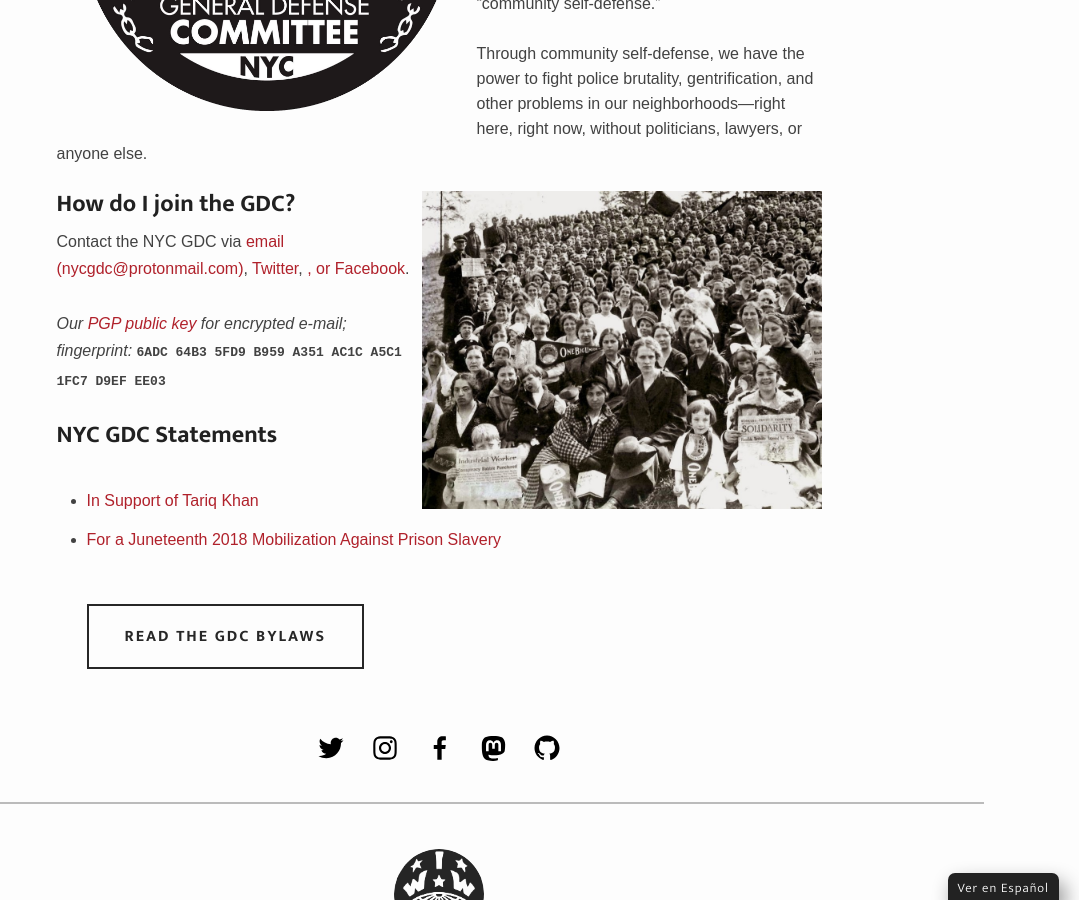
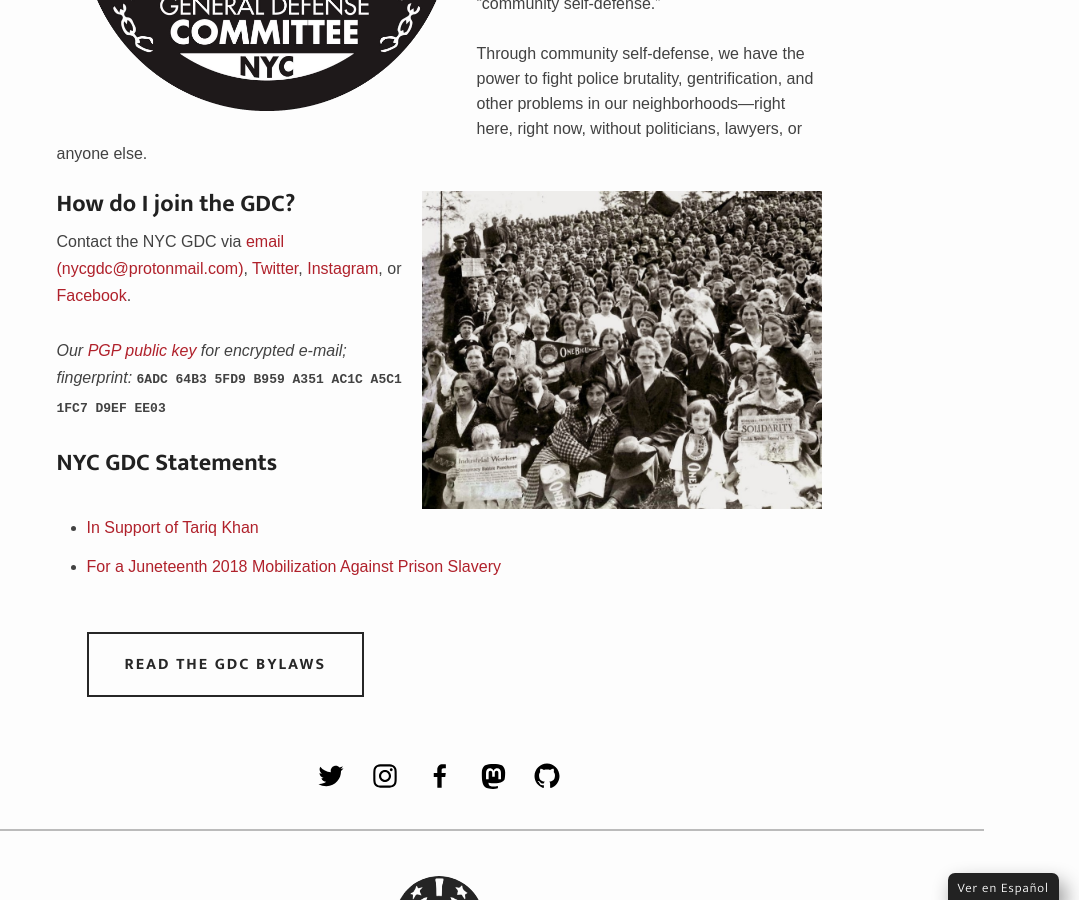
Before and after one commit to IWW-NYC-GMB/iww.nyc, a Jekyll site: the page built from gdc.html, in a window 1280 px wide and 900 px high, scrolled down 1154 px. Shown: the whole window, without its empty margins (201-1280 px from the left). Built offline with Jekyll 4.4.1, drawn with Linux system fonts in a browser that asks for light colours; some web fonts are replaced.

Commit message:
Update gdc.html

```diff
--- a/gdc.html
+++ b/gdc.html
@@ -19,7 +19,7 @@ Through community self-defense, we have the power to fight police brutality, gen
 <img src="{{ site.baseurl }}/assets/everett.jpg" style="float:right;max-width:400px;margin-bottom:10px;margin-left:10px;" class="about-image" alt="Memorial services for the Everett victims at Mt. Pleasant Cemetery, May 1, 1917">
 
 <h2>How do I join the GDC?</h2>
-Contact the NYC GDC via <a href="mailto:nycgdc@protonmail.com">email (nycgdc@protonmail.com)</a>, <a href="https://twitter.com/nycgdc">Twitter</a>, <a href="https://instagram.com/nycgdc"Instagram</a>, or <a href="https://facebook.com/nycgdc">Facebook</a>.<br>
+Contact the NYC GDC via <a href="mailto:nycgdc@protonmail.com">email (nycgdc@protonmail.com)</a>, <a href="https://twitter.com/nycgdc">Twitter</a>, <a href="https://instagram.com/nycgdc">Instagram</a>, or <a href="https://facebook.com/nycgdc">Facebook</a>.<br>
 <br>
 <em>Our <a href="{{ site.baseurl }}/assets/keys/publickey.nycgdc@protonmail.com.asc">PGP public key</a> for encrypted e-mail; fingerprint: </em><code><strong>6ADC 64B3 5FD9 B959 A351 AC1C A5C1 1FC7 D9EF EE03</strong></code><br><br>
 <h2>NYC GDC Statements</h2><br>
```
